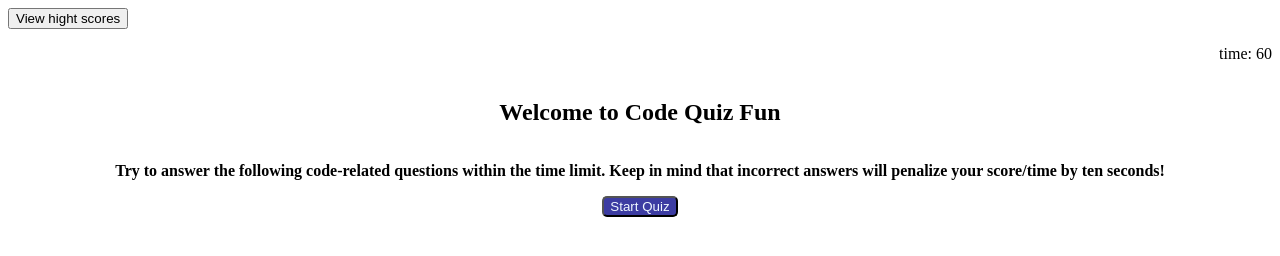
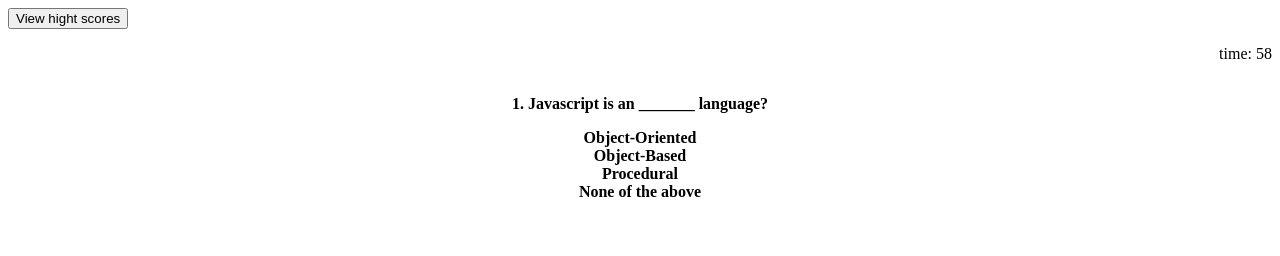
Before and after one commit to hongbowu/Code-Quiz-Fun, a plain HTML site: page index.html in a window 1280 px wide. Both pictures are taken after a click on the button "Start Quiz". Drawn offline with Linux system fonts and the light colour scheme.

Commit message:
more layout and functions

```diff
--- a/index.html
+++ b/index.html
@@ -11,7 +11,12 @@
     <p id="timer"></p>
     <section class="container">
       <h1>Welcome to Code Quiz Fun</h1>
-      <p>
+      <p id="questions"></p>
+      <div class="answer" id="answers1"></div>
+      <div class="answer" id="answers2"></div>
+      <div class="answer" id="answers3"></div>
+      <div class="answer" id="answers4"></div>
+      <p class="default-page">
         Try to answer the following code-related questions within the time
         limit. Keep in mind that incorrect answers will penalize your score/time
         by ten seconds!
--- a/script.js
+++ b/script.js
@@ -4,22 +4,87 @@ var secondsLeft = 60;
 
 timeEl.textContent = `time: ${secondsLeft}`;
 
+//need a start point.
+var start = document.getElementById("Start");
+
 function setTime() {
   var timerInterval = setInterval(function () {
     secondsLeft--;
     timeEl.textContent = `time: ${secondsLeft}`;
 
-    if (secondsLeft === 0) {
+    if (secondsLeft <= 0) {
       clearInterval(timerInterval);
       //end test.
     }
-  });
+  }, 1000);
 }
 
 //need add quiz body
+var quizBody = [
+  {
+    question: "1. Javascript is an _______ language?",
+    answer1: "Object-Oriented",
+    answer2: "Object-Based",
+    answer3: "Procedural",
+    answer4: "None of the above",
+    correctAnswer: "Object-Oriented",
+  },
+  {
+    question:
+      "2. Which of the following keywords is used to define a variable in Javascript?",
+    answer1: "var",
+    answer2: "let",
+    answer3: "Both A and B",
+    answer4: "None of the above",
+    correctAnswer: "Both A and B",
+  },
+  {
+    question:
+      "3. Which of the following methods is used to access HTML elements using Javascript?",
+    answer1: "getElementById()",
+    answer2: "getElementByClassName()",
+    answer3: "Both A and B",
+    answer4: "None of the above",
+    correctAnswer: "Both A and B",
+  },
+  {
+    question:
+      "4.Upon encountering empty statements, what does the Javascript Interpreter do?",
+    answer1: "Throws an error",
+    answer2: "Ignores the statements",
+    answer3: "Gives a warning",
+    answer4: "None of the above",
+    correctAnswer: "Ignores the statements",
+  },
+];
+function questionStart() {
+  var quizBodyEl = document.getElementById("questions");
+  var answer1El = document.getElementById("answers1");
+  var answer2El = document.getElementById("answers2");
+  var answer3El = document.getElementById("answers3");
+  var answer4El = document.getElementById("answers4");
 
+  quizBodyEl.textContent = quizBody[0].question;
+  answer1El.textContent = quizBody[0].answer1;
+  answer2El.textContent = quizBody[0].answer2;
+  answer3El.textContent = quizBody[0].answer3;
+  answer4El.textContent = quizBody[0].answer4;
+}
+//add a function to make default page disappear.
+function changeLayout() {
+  var hideHeader = document.querySelector("h1");
+  var hideP = document.querySelector(".default-page");
+  var hideStart = document.querySelector("#Start");
+  hideHeader.setAttribute("style", "display: none;");
+  hideP.setAttribute("style", "display: none;");
+  hideStart.setAttribute("style", "display: none;");
+}
 //add function for answer questions
-
+function startQuiz() {
+  changeLayout();
+  setTime();
+  questionStart();
+}
 //add feedback for correct or wrong.
 
 //count the scores
@@ -27,3 +92,4 @@ function setTime() {
 //add local storage for scores
 
 //add function for show up high scores.
+start.addEventListener("click", startQuiz);
--- a/style.css
+++ b/style.css
@@ -5,6 +5,7 @@
 #timer {
   display: flex;
   justify-content: flex-end;
+  align-items: flex-start;
 }
 .container {
   display: flex;
```
